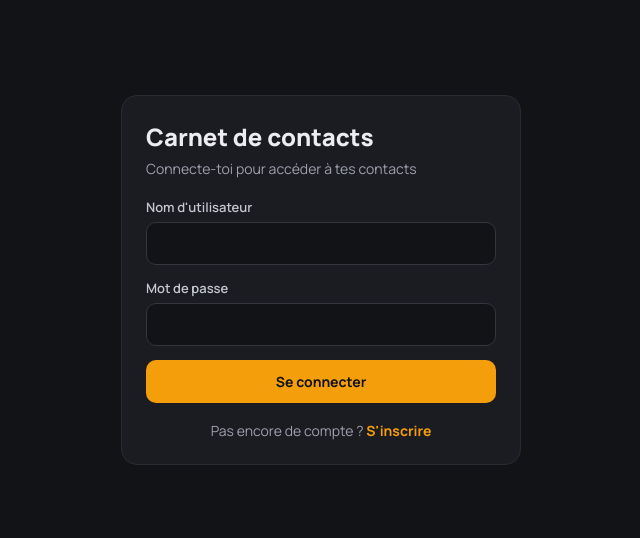
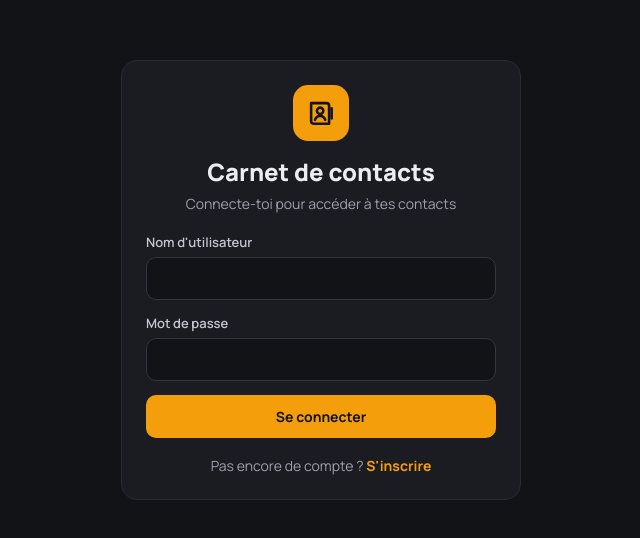
Before and after one commit to fabiano3319/carnet-contacts, a React app in the folder frontend/: page / in a window 1280 px wide. Shown: the part 120-658 px from the top of the page, without its empty margins (319-959 px from the left). Built offline with nearby package versions, Linux system fonts and the light colour scheme; no server answers; the HTML template or start-up script is replaced by a standard one.

Commit message:
feat: logo réutilisable affiché sur les pages de connexion et d'inscription

```diff
--- a/frontend/src/App.css
+++ b/frontend/src/App.css
@@ -254,3 +254,15 @@ tr:last-child td { border-bottom: 0; }
 .user-name { font-size: 14px; font-weight: 700; color: var(--text); }
 .btn-logout { padding: 8px 14px; font-size: 13px; }
 .btn-logout:hover { background: #25262c; }
+
+/* Logo sur les pages de connexion et d'inscription */
+.auth-brand {
+  display: flex;
+  flex-direction: column;
+  align-items: center;
+  text-align: center;
+  margin-bottom: 20px;
+}
+.auth-brand .logo { margin-bottom: 14px; }
+.auth-brand h1 { margin: 0 0 6px; }
+.auth-brand .subtitle { margin: 0; }
--- a/frontend/src/App.jsx
+++ b/frontend/src/App.jsx
@@ -2,6 +2,7 @@ import { useState } from 'react'
 import ContactList from './components/ContactList'
 import ContactForm from './components/ContactForm'
 import AuthForm from './components/AuthForm'
+import Logo from './components/Logo'
 import api from './api'
 import '/src/App.css'
 
@@ -40,15 +41,7 @@ function App() {
     <div className="app">
       <header className="app-header">
         <div className="brand">
-          <div className="logo">
-            <svg width="24" height="24" viewBox="0 0 24 24" fill="none" stroke="#121316"
-              strokeWidth="2" strokeLinecap="round" strokeLinejoin="round" aria-hidden="true">
-              <path d="M4 4h12a2 2 0 0 1 2 2v14H6a2 2 0 0 1-2-2V4z" />
-              <circle cx="11" cy="10" r="2.5" />
-              <path d="M7 17c.6-2 2-3 4-3s3.4 1 4 3" />
-              <path d="M20 8v8" />
-            </svg>
-          </div>
+          <Logo />
           <div>
             <h1>Carnet de contacts</h1>
             <p>Gérez vos contacts en un seul endroit</p>
--- a/frontend/src/components/AuthForm.jsx
+++ b/frontend/src/components/AuthForm.jsx
@@ -1,4 +1,5 @@
 import { useState } from 'react'
+import Logo from './Logo'
 import api from '../api'
 
 function AuthForm({ onAuth }) {
@@ -48,10 +49,13 @@ function AuthForm({ onAuth }) {
   return (
     <div className="auth-wrapper">
       <section className="card auth-card">
-        <h1>Carnet de contacts</h1>
-        <p className="subtitle">
-          {estConnexion ? "Connecte-toi pour accéder à tes contacts" : "Crée ton compte"}
-        </p>
+        <div className="auth-brand">
+            <Logo size={56} />
+            <h1>Carnet de contacts</h1>
+            <p className="subtitle">
+                {estConnexion ? "Connecte-toi pour accéder à tes contacts" : "Crée ton compte"}
+            </p>
+        </div>
 
         <form className="form" onSubmit={handleSubmit}>
           <label className="field">Nom d'utilisateur
--- /dev/null
+++ b/frontend/src/components/Logo.jsx
@@ -0,0 +1,28 @@
+function Logo({ size = 44 }) {
+  return (
+    <div
+      className="logo"
+      style={{
+        width: size,
+        height: size,
+        borderRadius: size * 0.27,
+        background: 'var(--accent, #f59e0b)',
+        display: 'flex',
+        alignItems: 'center',
+        justifyContent: 'center',
+        flexShrink: 0,
+      }}
+    >
+      <svg width={size * 0.55} height={size * 0.55} viewBox="0 0 24 24" fill="none"
+        stroke="#121316" strokeWidth="2" strokeLinecap="round" strokeLinejoin="round"
+        aria-hidden="true">
+        <path d="M4 4h12a2 2 0 0 1 2 2v14H6a2 2 0 0 1-2-2V4z" />
+        <circle cx="11" cy="10" r="2.5" />
+        <path d="M7 17c.6-2 2-3 4-3s3.4 1 4 3" />
+        <path d="M20 8v8" />
+      </svg>
+    </div>
+  )
+}
+
+export default Logo
```
